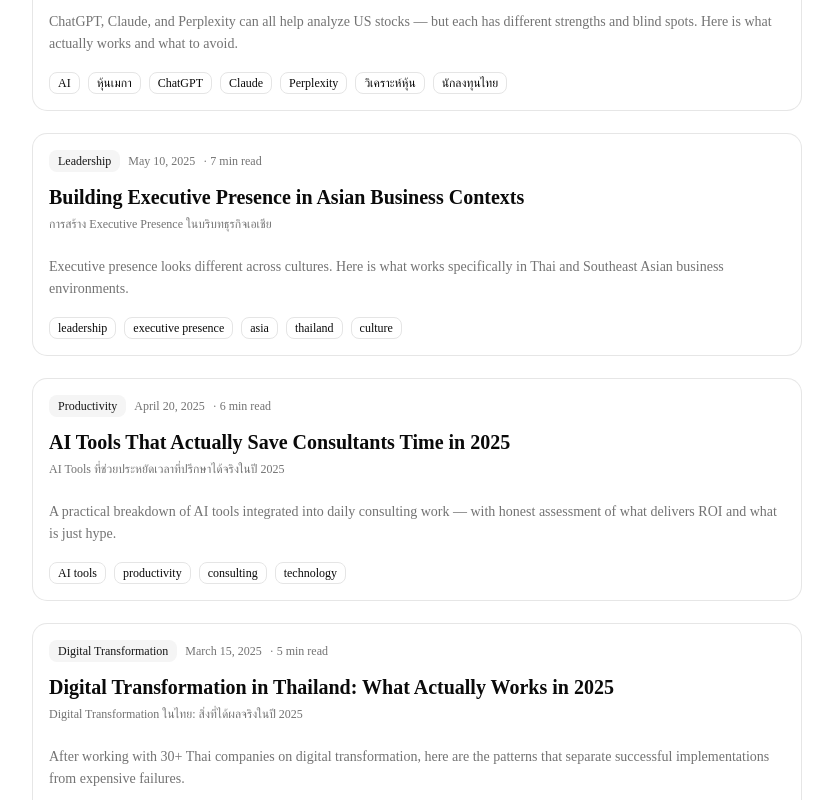
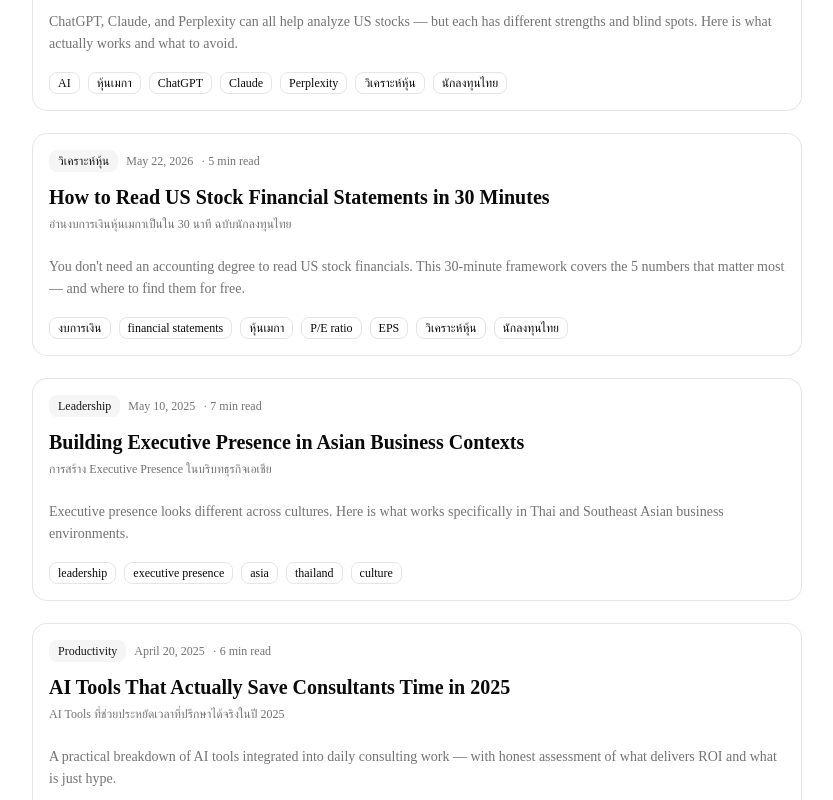
Before and after one commit to bklezaza-maker/personal-brand-geo, a Next.js app: page /articles in a window 1280 px wide. Shown: the part 701-1501 px from the top of the page, without its empty margins (223-1056 px from the left). Built offline with nearby package versions, Linux system fonts and the light colour scheme.

Commit message:
article: อ่านงบการเงินหุ้นเมกา 30 นาที - financial statements guide

```diff
--- a/src/data/articles.ts
+++ b/src/data/articles.ts
@@ -241,6 +241,119 @@
     readingTime: 5,
   },
   {
+    slug: "อ่านงบการเงินหุ้นเมกา-30-นาที",
+    title: "How to Read US Stock Financial Statements in 30 Minutes",
+    titleTh: "อ่านงบการเงินหุ้นเมกาเป็นใน 30 นาที ฉบับนักลงทุนไทย",
+    excerpt:
+      "You don't need an accounting degree to read US stock financials. This 30-minute framework covers the 5 numbers that matter most — and where to find them for free.",
+    excerptTh:
+      "ไม่ต้องจบบัญชีก็อ่านงบการเงินหุ้นเมกาได้ คู่มือนี้ครอบคลุม 5 ตัวเลขสำคัญที่สุด พร้อมแหล่งข้อมูลฟรีที่หาได้ทันที",
+    contentTh: `## ทำไมต้องอ่านงบการเงิน?
+
+งบการเงินคือ "รายงานสุขภาพ" ของบริษัท ก่อนซื้อหุ้นตัวไหนก็ตาม การดูตัวเลขพื้นฐาน 5 อย่างใช้เวลาไม่ถึง 30 นาที แต่ลดความเสี่ยงในการซื้อหุ้นผิดตัวได้มาก
+
+## หาข้อมูลได้ที่ไหนฟรี?
+
+ก่อนเริ่มต้องรู้แหล่งข้อมูล:
+- **Macrotrends.net** — ข้อมูลงบการเงินย้อนหลัง 10 ปี ฟรี ใช้งานง่ายที่สุด
+- **Stockanalysis.com** — สรุปตัวเลขสำคัญครบ เหมาะมือใหม่
+- **SEC.gov** — งบการเงินต้นฉบับจากบริษัทโดยตรง (10-K, 10-Q)
+
+## 5 ตัวเลขที่ต้องดูใน 30 นาที
+
+**1. Revenue (รายได้รวม) — ใช้เวลา 3 นาที**
+ดูว่ารายได้เติบโตหรือหดตัวในช่วง 3-5 ปีที่ผ่านมา บริษัทที่ดีควรมี Revenue Growth สม่ำเสมอ
+ตัวอย่าง: Apple มีรายได้ปี 2023 อยู่ที่ประมาณ 383,000 ล้านดอลลาร์
+
+**2. Net Profit Margin (กำไรสุทธิ %) — ใช้เวลา 3 นาที**
+คำนวณจาก Net Income ÷ Revenue × 100
+ค่าที่ดี: เทคโนโลยี > 15%, ค้าปลีก > 3-5%
+ตัวอย่าง: NVIDIA มี Net Margin สูงกว่า 50% ในปี 2024
+
+**3. EPS (กำไรต่อหุ้น) — ใช้เวลา 5 นาที**
+Earnings Per Share บอกว่าบริษัทสร้างกำไรได้กี่ดอลลาร์ต่อหุ้น ดูแนวโน้ม EPS 3 ปีว่าเพิ่มขึ้นหรือไม่
+ถ้า EPS เพิ่มขึ้นสม่ำเสมอ แปลว่าธุรกิจแข็งแกร่งขึ้น
+
+**4. P/E Ratio (ราคาต่อกำไร) — ใช้เวลา 5 นาที**
+Price ÷ EPS = P/E Ratio บอกว่าคุณจ่ายเงินกี่บาทต่อกำไร 1 บาท
+- P/E ต่ำ: อาจถูก (หรือธุรกิจมีปัญหา)
+- P/E สูง: ตลาดคาดการณ์การเติบโตสูง
+เปรียบเทียบ P/E กับคู่แข่งในอุตสาหกรรมเดียวกันเสมอ
+
+**5. Debt-to-Equity Ratio (ภาระหนี้สิน) — ใช้เวลา 5 นาที**
+หนี้สินรวม ÷ ส่วนของผู้ถือหุ้น ยิ่งต่ำยิ่งดี
+- ต่ำกว่า 1.0: บริษัทมีหนี้น้อย มั่นคง
+- สูงกว่า 2.0: ต้องระวัง โดยเฉพาะช่วงดอกเบี้ยสูง
+
+## เปรียบเทียบกับคู่แข่ง (10 นาทีที่เหลือ)
+
+อย่าดูตัวเลขบริษัทเดียว ให้เปรียบเทียบกับคู่แข่งในอุตสาหกรรมเดียวกันเสมอ
+ตัวอย่าง: ถ้าวิเคราะห์ AMD ต้องเทียบกับ NVIDIA และ Intel ด้วย
+
+ใช้ Stockanalysis.com แล้วกด "Compare" ได้เลย
+
+## สรุปใน 1 ประโยค
+
+บริษัทที่น่าลงทุนมักมี: **รายได้เติบโต + กำไร margin สูง + EPS เพิ่มขึ้น + หนี้ต่ำ + P/E สมเหตุสมผล**
+
+ถ้าครบ 5 ข้อ ค่อยศึกษาเรื่อง Valuation และ Competitive Moat ต่อไป
+
+*หมายเหตุ: ข้อมูลนี้เพื่อการศึกษาเท่านั้น ไม่ใช่คำแนะนำการลงทุน*`,
+    content: `## Why Read Financial Statements?
+
+Financial statements are a company's "health report." Checking 5 key numbers takes under 30 minutes but dramatically reduces the risk of buying the wrong stock.
+
+## Where to Find Free Data
+
+- **Macrotrends.net** — 10 years of financial data, free and easy to use
+- **Stockanalysis.com** — Key metrics summarized, ideal for beginners
+- **SEC.gov** — Original filings directly from companies (10-K, 10-Q)
+
+## The 5 Numbers to Check in 30 Minutes
+
+**1. Revenue — 3 minutes**
+Check if revenue has grown consistently over 3–5 years. A strong company shows steady growth.
+Example: Apple reported approximately $383 billion in revenue for 2023.
+
+**2. Net Profit Margin — 3 minutes**
+Formula: Net Income ÷ Revenue × 100
+Benchmarks: Tech > 15%, Retail > 3–5%
+Example: NVIDIA's Net Margin exceeded 50% in 2024.
+
+**3. EPS (Earnings Per Share) — 5 minutes**
+Shows profit generated per share. Track the 3-year trend — rising EPS signals a strengthening business.
+
+**4. P/E Ratio — 5 minutes**
+Price ÷ EPS = P/E Ratio. Tells you how much you pay per $1 of earnings.
+- Low P/E: potentially cheap (or business has problems)
+- High P/E: market expects strong growth
+Always compare P/E to industry peers, never in isolation.
+
+**5. Debt-to-Equity Ratio — 5 minutes**
+Total Debt ÷ Shareholders' Equity. Lower is safer.
+- Below 1.0: low debt, financially stable
+- Above 2.0: exercise caution, especially in high-interest environments
+
+## Compare vs Competitors (remaining 10 minutes)
+
+Never analyze a company in isolation. Always compare against sector peers.
+Example: Analyzing AMD? Compare with NVIDIA and Intel too.
+Use Stockanalysis.com → "Compare" feature.
+
+## One-Line Summary
+
+A strong stock typically has: **growing revenue + high profit margin + rising EPS + low debt + reasonable P/E**
+
+If all 5 check out, move on to studying Valuation and Competitive Moat.
+
+*Disclaimer: For educational purposes only. Not investment advice.*`,
+    category: "วิเคราะห์หุ้น",
+    tags: ["งบการเงิน", "financial statements", "หุ้นเมกา", "P/E ratio", "EPS", "วิเคราะห์หุ้น", "นักลงทุนไทย"],
+    datePublished: "2026-05-22",
+    dateModified: "2026-05-22",
+    readingTime: 5,
+  },
+  {
     slug: "digital-transformation-thailand-2025",
     title: "Digital Transformation in Thailand: What Actually Works in 2025",
     titleTh: "Digital Transformation ในไทย: สิ่งที่ได้ผลจริงในปี 2025",
```
